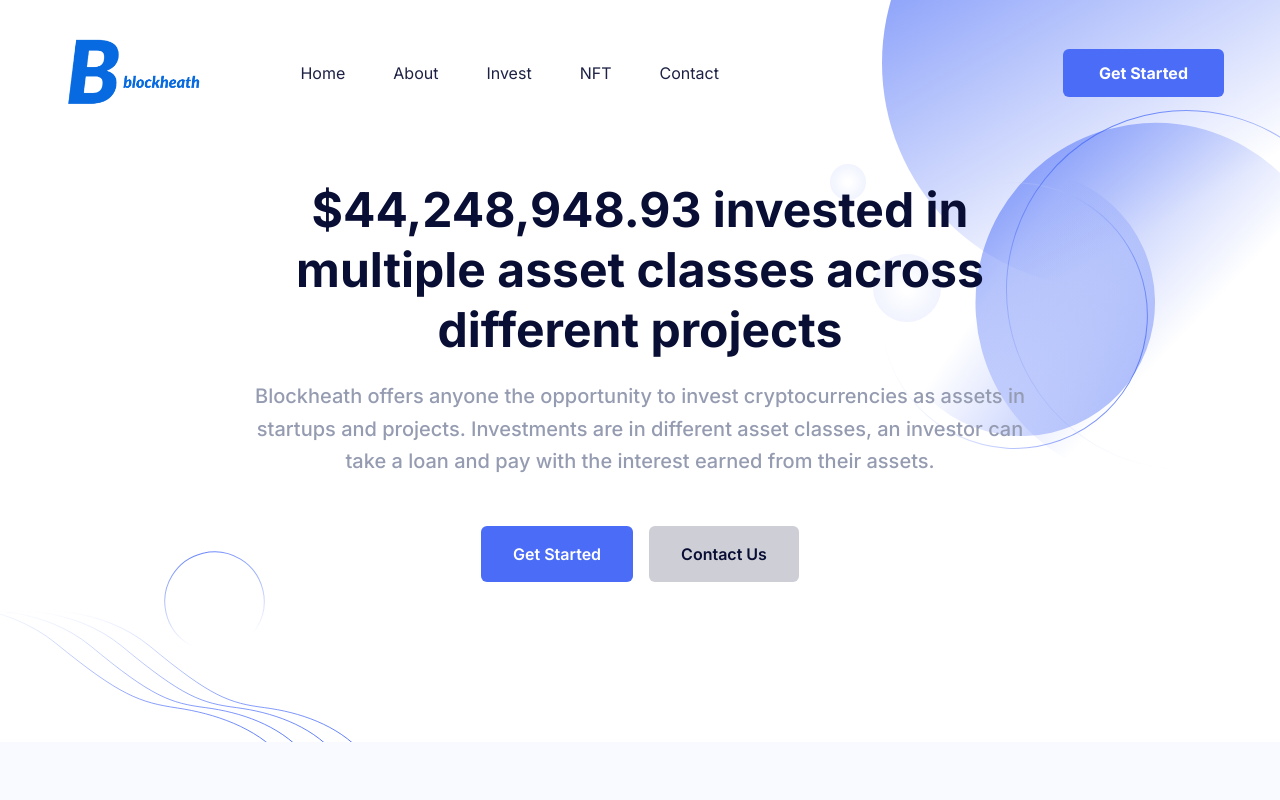
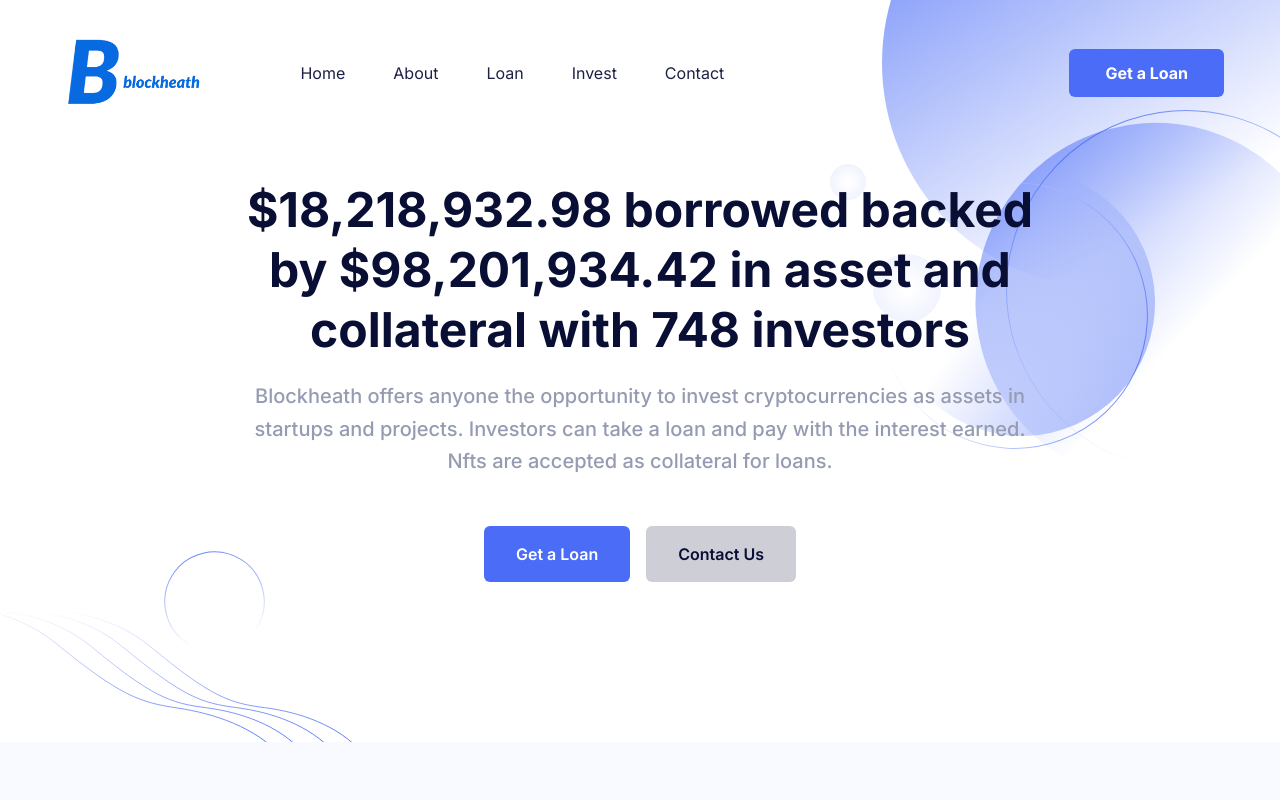
Before and after one commit to nathanabend/startup-nextjs-main, a Next.js app: page / in a window 1280 px wide. Shown: the top 800 px of the page. Built offline with nearby package versions, Linux system fonts and the light colour scheme.

Commit message:
latest update

```diff
--- a/components/Header/index.tsx
+++ b/components/Header/index.tsx
@@ -157,10 +157,10 @@ const Header = () => {
                   Sign In
                 </Link>*/}
                 <Link
-                  href="http://blockheath.com/form"
+                  href="http://blockheath.com/loan"
                   className="ease-in-up hidden rounded-md bg-primary py-3 px-8 text-base font-bold text-white transition duration-300 hover:bg-opacity-90 hover:shadow-signUp md:block md:px-9 lg:px-6 xl:px-9"
                 >
-                  Get Started {/*Sign Up*/}
+                  Get a Loan {/*Sign Up*/}
                 </Link>
                 <div>
                  {/*} <ThemeToggler />*/}
--- a/components/Header/menuData.tsx
+++ b/components/Header/menuData.tsx
@@ -14,23 +14,27 @@ const menuData: Menu[] = [
     newTab: false,
   },
   {
+    id: 8,
+    title: "Loan",
+    path: "/loan",
+    newTab: false,
+  },
+  {
     id: 3,
     title: "Invest",
     path: "/invest",
     newTab: false,
   },
-
-  {
-    id: 4,
-    title: "NFT",
-    path: "/nft",
-    newTab: false,
-  },
-
   {
     id: 5,
     title: "Contact",
     path: "/contact",
+    newTab: false,
+  },
+  {
+    id: 4,
+    title: "",
+    path: "/nft",
     newTab: false,
   },
   {
@@ -43,6 +47,24 @@ const menuData: Menu[] = [
     id: 7,
     title: "",
     path: "/nftloanform",
+    newTab: false,
+  },
+  {
+    id: 8,
+    title: "",
+    path: "/verification",
+    newTab: false,
+  },
+  {
+    id: 9,
+    title: "",
+    path: "/thanks",
+    newTab: false,
+  },
+  {
+    id: 10,
+    title: "",
+    path: "/policy",
     newTab: false,
   },
 
--- a/components/Hero/index.tsx
+++ b/components/Hero/index.tsx
@@ -15,17 +15,17 @@ const Hero = () => {
                 data-wow-delay=".2s"
               >
                 <h1 className="mb-5 text-3xl font-bold leading-tight text-black dark:text-white sm:text-4xl sm:leading-tight md:text-5xl md:leading-tight">
-                $44,248,948.93 invested in multiple asset classes across different projects
+                $18,218,932.98 borrowed backed by $98,201,934.42 in asset and collateral with 748 investors
                 </h1>
                 <p className="mb-12 text-base font-medium !leading-relaxed text-body-color dark:text-white dark:opacity-90 sm:text-lg md:text-xl">
-                Blockheath offers anyone the opportunity to invest cryptocurrencies as assets in startups and projects. Investments are in different asset classes, an investor can take a loan and pay with the interest earned from their assets.
+                Blockheath offers anyone the opportunity to invest cryptocurrencies as assets in startups and projects. Investors can take a loan and pay with the interest earned. Nfts are accepted as collateral for loans.
                 </p>
                 <div className="flex flex-col items-center justify-center space-y-4 sm:flex-row sm:space-x-4 sm:space-y-0">
                   <Link
-                    href="http://blockheath.com/form"
+                    href="http://blockheath.com/loan"
                     className="rounded-md bg-primary py-4 px-8 text-base font-semibold text-white duration-300 ease-in-out hover:bg-primary/80"
                   >
-                   Get Started
+                   Get a Loan
                   </Link>
                   <Link
                     href="http://blockheath.com/contact"
--- a/package.json
+++ b/package.json
@@ -24,7 +24,8 @@
     "react-bootstrap": "^2.8.0",
     "react-dom": "^18.2.0",
     "react-modal-video": "^2.0.0",
-    "react-nft-gallery": "^0.7.0"
+    "react-nft-gallery": "^0.7.0",
+    "react-router-dom": "^6.14.2"
   },
   "devDependencies": {
     "@types/node": "^18.16.18",
```
Also changed, not shown: 1 other file (tests, documents, lock files or other folders).
